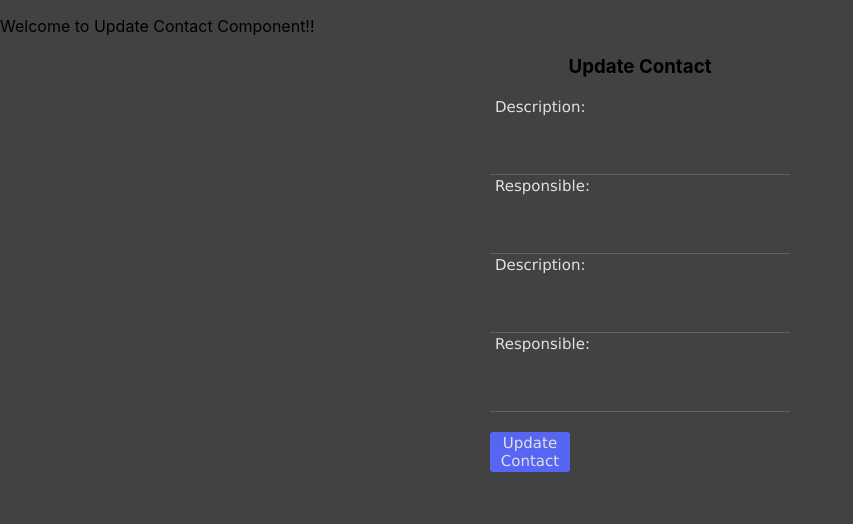
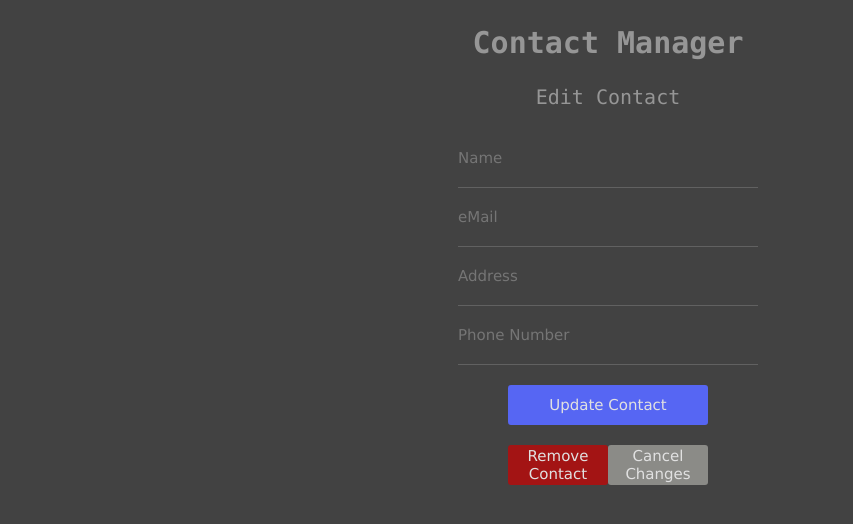
Before and after one commit to wallacetyler/Contact-Manager, a React (Create React App) app: page /UpdateContact in a window 1280 px wide. Shown: the top 524 px of the page, without its empty margins (0-853 px from the left). Built offline with nearby package versions, Linux system fonts and the light colour scheme; no server answers.

Commit message:
Final touches
- Search function added
- Cancel/remove buttons added
- Register takes you straight into contact list

```diff
--- a/src/App.js
+++ b/src/App.js
@@ -4,7 +4,6 @@ import { BrowserRouter as Router, Route } from "react-router-dom";
 import ContactList from "./components/contact_list.component";
 import AddContact from "./components/add_contact.component";
 import UpdateContact from "./components/update_contact.component";
-
 import Register from "./auth/Register";
 import Login from "./auth/Login";
 import Landing from "./components/layout/Landing";
--- a/src/auth/Login.js
+++ b/src/auth/Login.js
@@ -74,7 +74,7 @@ class Login extends Component {
 
 		<form id="login-form" action="" method="post" noValidate onSubmit={this.onSubmit}>
 
-          <input type="text" placeholder="Username"
+          <input type="user" placeholder="Username"
 			onChange={this.onChange}
 			value={this.state.user}
 			error={errors.user}
--- a/src/auth/Register.js
+++ b/src/auth/Register.js
@@ -61,7 +61,7 @@ class Register extends Component {
 			  else
 			  {
 				  console.log('registration successful');
-				  window.location.href = "/Login";
+				  window.location.href = "/ContactList?"+data.id;
 			  }
 		  });
 	}
@@ -78,7 +78,7 @@ class Register extends Component {
 
 			<form id="register-form" action="" method="post" noValidate onSubmit={this.onSubmit}>
 
-			  <input type="text" placeholder="Username"
+			  <input type="user" placeholder="Username"
 				onChange={this.onChange}
 				value={this.state.user}
 				error={errors.user}
--- a/src/auth/RegisterLogin.css
+++ b/src/auth/RegisterLogin.css
@@ -5,11 +5,6 @@ form {
 
 html {
   background-color: #424242;
-  height: 100%;
-}
-
-body {
-  vertical-align: middle;
   height: 100%;
 }
 
@@ -61,7 +56,6 @@ label {
   margin-left: 5px;
 }
 
-
 footer {
   margin-top: 20px;
   width: 300px;
--- /dev/null
+++ b/src/components/Contact.css
@@ -0,0 +1,149 @@
+form {
+  margin: 0 auto;
+  width: 300px;
+}
+
+html {
+  background-color: #424242;
+  height: 100%;
+  width: 95%;
+}
+
+body {
+  vertical-align: middle;
+  height: 100%;
+}
+
+header {
+  text-align: center;
+  color: #969696;
+  font-size: 20px;
+  font-family: "Lucida Sans Typewriter", "Lucida Console", Monaco, "Bitstream Vera Sans Mono", monospace;
+  margin-bottom: 20px;
+}
+
+input[type="text"] {
+  width: 300px;
+  padding: 0px 0px;
+  background: transparent;
+  border: 0;
+  border-bottom: 1px solid #616161;
+  outline: none;
+  color: #696969;
+  font-size: 15px;
+  font-family: "Century Gothic", CenturyGothic, Geneva, AppleGothic, sans-serif;
+  margin-bottom: 5px;
+  margin-left: 76.3%;
+}
+
+input[type="submit"] {
+  width: auto;
+  padding: 0px 0px;
+  border-bottom: 1px solid #616161;
+  font-size: 15px;
+  font-family: "Century Gothic", CenturyGothic, Geneva, AppleGothic, sans-serif;
+}
+
+footer {
+  margin-top: 20px;
+}
+
+table {
+  width: 95%;
+  color: #e1e1e1;
+  font-size: 15px;
+  font-family: "Century Gothic", CenturyGothic, Geneva, AppleGothic, sans-serif;
+  border-collapse: collapse;
+}
+
+th {
+  background-color: #5666f3;
+  text-align: left;
+  padding: 10px;
+  color: #e1e1e1;
+}
+
+tr:nth-child(even) {
+  background-color: #5c5c5c;
+}
+
+td:nth-child(6) {
+  background-color: #424242;
+}
+
+#add_contact {
+  cursor: pointer;
+  color: #e1e1e1;
+  font-size: 15px;
+  font-family: "Century Gothic", CenturyGothic, Geneva, AppleGothic, sans-serif;
+  border-bottom: none;
+}
+
+#button {
+  display: none;
+}
+
+button.contact {
+  background: #5666f3;
+  border: 0;
+  width: 200px;
+  height: 40px;
+  border-radius: 3px;
+  color: #e1e1e1;
+  font-size: 15px;
+  cursor: pointer;
+  font-family: "Century Gothic", CenturyGothic, Geneva, AppleGothic, sans-serif;
+}
+
+button.remove {
+  background: #A31414;
+  border: 0;
+  width: 100px;
+  height: 40px;
+  border-radius: 3px;
+  color: #e1e1e1;
+  font-size: 15px;
+  cursor: pointer;
+  font-family: "Century Gothic", CenturyGothic, Geneva, AppleGothic, sans-serif;
+}
+
+button.cancel {
+  background: #8B8B87;
+  border: 0;
+  width: 100px;
+  height: 40px;
+  border-radius: 3px;
+  color: #e1e1e1;
+  font-size: 15px;
+  cursor: pointer;
+  font-family: "Century Gothic", CenturyGothic, Geneva, AppleGothic, sans-serif;
+}
+
+.button-container form,
+.button-container form div {
+    display: inline;
+}
+
+.button-container button {
+    display: inline;
+    vertical-align: middle;
+}
+
+button.cancel:hover {
+  background: #9B8B87;
+}
+
+button.remove:hover {
+  background: #B31414;
+}
+
+button:hover {
+  background: #384af1;
+}
+
+tr {
+  color: #e1e1e1;
+  font-size: 15px;
+  font-family: "Century Gothic", CenturyGothic, Geneva, AppleGothic, sans-serif;
+  text-align: left;
+}
--- a/src/components/add_contact.component.js
+++ b/src/components/add_contact.component.js
@@ -1,6 +1,6 @@
 import React, { Component } from 'react';
 
-import "../auth/RegisterLogin.css";
+import "./Contact.css";
 
 var localApiUrl = "http://localhost:4000";
 var detachedApiUrl = "http://greatcontactmanager.ddns.net:4000";
@@ -20,6 +20,7 @@ export default class AddContact extends Component {
         this.onChangeContactAddress = this.onChangeContactAddress.bind(this);
         this.onChangeContactPhone = this.onChangeContactPhone.bind(this);
         this.onSubmit = this.onSubmit.bind(this);
+        this.onCancel = this.onCancel.bind(this);
     }
     onChangeContactName(e) {
         this.setState({
@@ -44,6 +45,15 @@ export default class AddContact extends Component {
             phone: e.target.value
         });
     }
+
+	onCancel(e)
+	{
+        e.preventDefault();
+
+		console.log("canceling");
+		var uidtext = window.location.href.split("?")[1];
+		window.location.href = "/ContactList?" + uidtext;
+	}
 
 	onSubmit(e) {
         e.preventDefault();
@@ -72,54 +82,69 @@ export default class AddContact extends Component {
     }
     render() {
         return (
-        	<div>
-	            <div>
-	                <p>Welcome to Add Contact Component!!</p>
-	            </div>
-	            <div style={{marginTop: 10}}>
-	                <h3>Create New Contact</h3>
-	                <form onSubmit={this.onSubmit}>
+        	<div class="form" id="form">
+
+	                <header class="header">
+						<h2 class="title">Contact Manager</h2>
+						<p>Add Contact</p>
+					</header>
+
+	                <form id="manager_add" action="" method="post" onSubmit={this.onSubmit}>
 	                    <div className="form-group">
-	                        <label>Name: </label>
-	                        <input  type="text"
+	                        <input  type="name"
 	                                className="form-control"
 	                                value={this.state.contact_name}
 	                                onChange={this.onChangeContactName}
+									placeholder="Name"
 	                                />
 	                    </div>
 	                    <div className="form-group">
-	                        <label>Email: </label>
 	                        <input
-	                                type="text"
+	                                type="email"
 	                                className="form-control"
 	                                value={this.state.contact_email}
 	                                onChange={this.onChangeContactEmail}
+									placeholder="eMail"
 	                                />
 	                    </div>
 	                    <div className="form-group">
-	                        <label>Address: </label>
 	                        <input
-	                                type="text"
+	                                type="address"
 	                                className="form-control"
 	                                value={this.state.contact_address}
 	                                onChange={this.onChangeContactAddress}
+									placeholder="Address"
 	                                />
 	                    </div>
 	                    <div className="form-group">
-	                        <label>Phone: </label>
 	                        <input
-	                                type="text"
+	                                type="phonenum"
 	                                className="form-control"
 	                                value={this.state.contact_phone}
 	                                onChange={this.onChangeContactPhone}
+									placeholder="Phone Number"
 	                                />
 	                    </div>
 
-	                    <div className="form-group">
-							<button type="submit" value="Create Contact">Create Contact</button>
-	                    </div>
+						<div align="center">
+							<footer>
+								<button class="contact">
+									<input type="submit" id="button" value="Add Contact" className="btn btn-primary" />
+									Add Contact
+								</button>
+							</footer>
+						</div>
 	                </form>
-	            </div>
+					<form onSubmit={this.onCancel}>
+						<div align="center">
+							<footer>
+								<button class="cancel">
+									<input type="submit" id="button" value="cancel" className="btn btn-primary" />
+									Cancel
+								</button>
+							</footer>
+						</div>
+					</form>
 	        </div>
         )
     }
--- a/src/components/contact_list.component.js
+++ b/src/components/contact_list.component.js
@@ -1,7 +1,7 @@
 import React, { Component } from 'react';
 import { Link } from 'react-router-dom';
 
-import "../auth/RegisterLogin.css";
+import "./Contact.css";
 
 const localApiUrl = "http://localhost:4000";
 const detachedApiUrl = "http://greatcontactmanager.ddns.net:4000";
@@ -15,7 +15,8 @@ export default class ContactList extends Component {
     this.state = {
       hits: [],
       error: null,
-	  userid: ""
+	  userid: "",
+	  search: ""
     };
 
 	this.addContact = this.addContact.bind(this);
@@ -42,6 +43,11 @@ export default class ContactList extends Component {
 		}));
   }
 
+
+	onChange = e => {
+		this.setState({ [e.target.id]: e.target.value });
+	  };
+
 	addContact(e) {
 		e.preventDefault();
 		if(!window.location.href.includes('?'))
@@ -59,8 +65,14 @@ export default class ContactList extends Component {
 	  console.log(this.state.hits);
 
 	  var id = this.state.userid;
+	  var search = this.state.search;
 	  return this.state.hits.map(function(currentContact, i)
 	  {
+		if((currentContact.name !== null && currentContact.name.includes(search)) ||
+			(currentContact.email !== null && currentContact.email.includes(search)) ||
+			(currentContact.address !== null && currentContact.address.includes(search)) ||
+			(currentContact.phone !== null && currentContact.phone.includes(search)))
+		{
 		  return (
 		  <tr>
 			<td>{currentContact.name}</td>
@@ -68,35 +80,55 @@ export default class ContactList extends Component {
 			<td>{currentContact.address}</td>
 			<td>{currentContact.phone}</td>
 			<td>
-				<Link to={"/UpdateContact?" + id + "?" + currentContact._id}>Edit</Link>
+				<Link to={"/UpdateContact?" + id + "?" + currentContact._id}
+					style={{
+						color: "#e1e1e1",
+						fontSize: "15px",
+						cursor: "pointer",
+						fontFamily: "Century Gothic, CenturyGothic, Geneva, AppleGothic, sans-serif",
+					}}>
+					Edit</Link>
 			</td>
-		</tr>)
+			</tr>)
+		}
+		else
+			return "";
 	  });
     }
 
   render() {
     return (
-        <div>
-            <p>Welcome to Contact List Component!!</p>
-            <h3>Contact List</h3>
-				<input type="text" placeholder="Search" class="search"/>
-                <table className="table table-striped" style={{ marginTop: 20 }} >
+        <div className="container">
+
+            <header class="header">
+				<h2 class="title">Contact Manager</h2>
+			</header>
+
+			<input type="text"
+				placeholder="Search"
+				class="search"
+				onChange={this.onChange}
+				id="search"
+				value={this.state.search}/>
+
+			<div class="contacts">
+                <table align="center">
                     <thead>
-                        <tr>
-                            <th>Name</th>
-                            <th>Email</th>
-                            <th>Address</th>
-                            <th>Phone</th>
-                            <th>Action</th>
+                        <tr class="labels">
+                            <th width="30%">Name</th>
+                            <th width="20%">eMail</th>
+                            <th width="20%">Address</th>
+                            <th width="20%">Phone</th>
+                            <th width="10%">Action</th>
                         </tr>
                     </thead>
                     <tbody>
                         { this.contactList() }
                     </tbody>
+				<input type="submit" id="add_contact" value="+ Add Contact" onClick={this.addContact}/>
                 </table>
-				<button type="submit" value="Add Contact" onClick={this.addContact}>Add Contact</button>
+			</div>
         </div>
     )
   }
-
 }
--- a/src/components/update_contact.component.js
+++ b/src/components/update_contact.component.js
@@ -1,6 +1,6 @@
 import React, { Component } from 'react';
 
-import "../auth/RegisterLogin.css";
+import "./Contact.css";
 
 var localApiUrl = "http://localhost:4000";
 var detachedApiUrl = "http://greatcontactmanager.ddns.net:4000";
@@ -14,7 +14,9 @@ export default class UpdateContact extends Component {
         this.onChangeContactEmail = this.onChangeContactEmail.bind(this);
         this.onChangeContactAddress = this.onChangeContactAddress.bind(this);
         this.onChangeContactPhone = this.onChangeContactPhone.bind(this);
-        this.onSubmit = this.onSubmit.bind(this);
+        this.onUpdate = this.onUpdate.bind(this);
+        this.onCancel = this.onCancel.bind(this);
+        this.onRemove = this.onRemove.bind(this);
 
         this.state = {
             name: '',
@@ -46,8 +48,10 @@ export default class UpdateContact extends Component {
             phone: e.target.value
         });
     }
-    onSubmit(e) {
+    onUpdate(e) {
         e.preventDefault();
+
+		console.log("hi");
 
         const obj = {
             name: this.state.name,
@@ -56,12 +60,27 @@ export default class UpdateContact extends Component {
             phone: this.state.phone
         };
 
-        console.log(obj);
+		var blankCounter = 0;
 
+		if(obj.name === undefined)
+			blankCounter++;
+		if(obj.email === undefined)
+			blankCounter++;
+		if(obj.address === undefined)
+			blankCounter++;
+		if(obj.phone === undefined)
+			blankCounter++;
+
+		if(blankCounter > 2)
+		{
+			alert("Too many blank fields!");
+			return;
+		}
+		else
+		{
 			var uidtext = window.location.href.split("?")[1];
 			var cidtext = window.location.href.split("?")[2];
 
-		console.log(cidtext + "|" + uidtext);
 
 			var apiURL = window.location.href.includes("localhost")?localApiUrl:detachedApiUrl;
 			fetch(apiURL + '/contacts/update',
@@ -80,17 +99,49 @@ export default class UpdateContact extends Component {
 			.then(response => response.json())
 			.then(() => window.location.href = "/ContactList?" + uidtext);
 		}
+    }
+
+	onCancel(e)
+	{
+        e.preventDefault();
+
+		console.log("canceling");
+		var uidtext = window.location.href.split("?")[1];
+		window.location.href = "/ContactList?" + uidtext;
+	}
+
+	onRemove(e)
+	{
+        e.preventDefault();
+
+		var uidtext = window.location.href.split("?")[1];
+		var cidtext = window.location.href.split("?")[2];
+
+
+		var apiURL = window.location.href.includes("localhost")?localApiUrl:detachedApiUrl;
+		fetch(apiURL + '/contacts/remove',
+		{
+			method: 'POST',
+			headers: { "Content-Type": "application/json" },
+			body: JSON.stringify({
+				cid: cidtext
+			})
+		})
+		.then(response => response.json())
+		.then(() => window.location.href = "/ContactList?" + uidtext);
+	}
+
     componentDidMount() {
 
 		var uidtext = window.location.href.split("?")[1];
 		var cidtext = window.location.href.split("?")[2];
 
 		var apiURL = window.location.href.includes("localhost")?localApiUrl:detachedApiUrl;
-		fetch(apiURL + '/contacts/find',
+		/*fetch(apiURL + '/contacts/find',
 		{
 			method: 'POST',
 			headers: { "Content-Type": "application/json" },
-			body: JSON.stringify({ uid: uidtext, cid: cidtext })
+			body: JSON.stringify({ cid: cidtext })
 		})
 		.then(response => response.json())
 		.then(data => this.setState({
@@ -99,55 +150,80 @@ export default class UpdateContact extends Component {
 			address: data.address,
 			phone: data.phone
 		}));
-
+		*/
     }
     render() {
         return (
-            <div>
-                <p>Welcome to Update Contact Component!!</p>
-                <h3 align="center">Update Contact</h3>
-                <form onSubmit={this.onSubmit}>
+            <div className="form" id="form">
+
+                <header className="header">
+						<h2 className="title">Contact Manager</h2>
+						<p>Edit Contact</p>
+				</header>
+
+                <form>
                     <div className="form-group">
-                        <label>Description: </label>
-                        <input  type="text"
+                        <input type="name"
                                 className="form-control"
                                 value={this.state.name}
                                 onChange={this.onChangeContactName}
+								placeholder="Name"
                                 />
                     </div>
                     <div className="form-group">
-                        <label>Responsible: </label>
                         <input
-                                type="text"
+                                type="email"
                                 className="form-control"
                                 value={this.state.email}
                                 onChange={this.onChangeContactEmail}
+								placeholder="eMail"
                                 />
                     </div>
                     <div className="form-group">
-                        <label>Description: </label>
-                        <input  type="text"
+                        <input  type="address"
                                 className="form-control"
                                 value={this.state.address}
                                 onChange={this.onChangeContactAddress}
+								placeholder="Address"
                                 />
                     </div>
                     <div className="form-group">
-                        <label>Responsible: </label>
                         <input
-                                type="text"
+                                type="phonenum"
                                 className="form-control"
                                 value={this.state.phone}
                                 onChange={this.onChangeContactPhone}
+								placeholder="Phone Number"
                                 />
                     </div>
+                </form>
 
-                    <br />
-
-                    <div className="form-group">
-                        <button type="submit" value="Update Contact">Update Contact</button>
+					<div align="center">
+						<footer>
+							<form onSubmit={this.onUpdate}>
+								<button className="contact">
+									<input type="submit" id="button" value="Update Contact" className="btn btn-primary" />
+									Update Contact
+								</button>
+							</form>
+						</footer>
 					</div>
+					<div align="center">
+						<footer class="button-container">
+							<form onSubmit={this.onRemove}>
+								<button className="remove">
+									<input type="submit" id="button" value="Remove Contact" className="btn remove" />
+									Remove Contact
+								</button>
 							</form>
+							<form onSubmit={this.onCancel}>
+								<button className="cancel">
+									<input type="submit" id="button" value="Cancel Changes" className="btn cancel" />
+									Cancel Changes
+								</button>
+							</form>
+						</footer>
+					</div>
             </div>
         )
     }
```
Also changed, not shown: src/components/layout/Landing.js (+4 -7 lines), 1 other file (tests, documents, lock files or other folders). Lines whose indentation alone changed are shown as unchanged.
